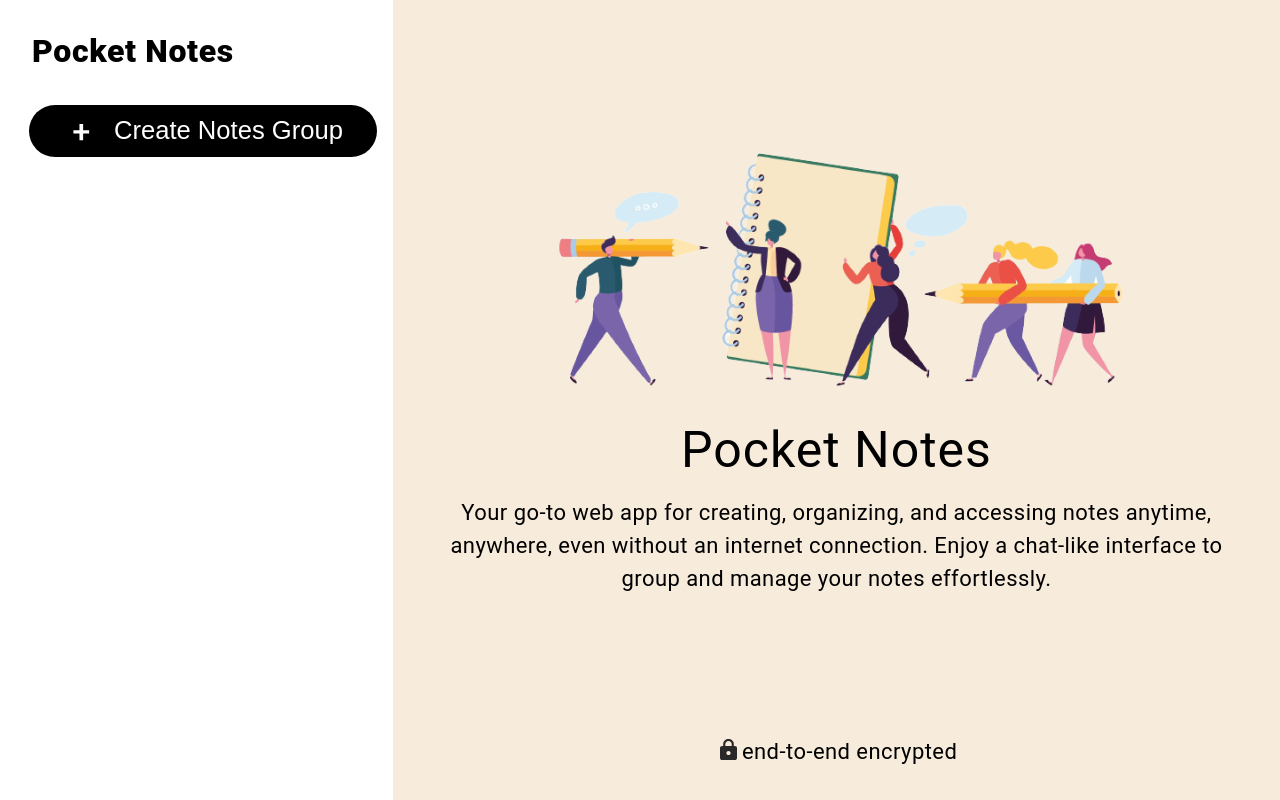
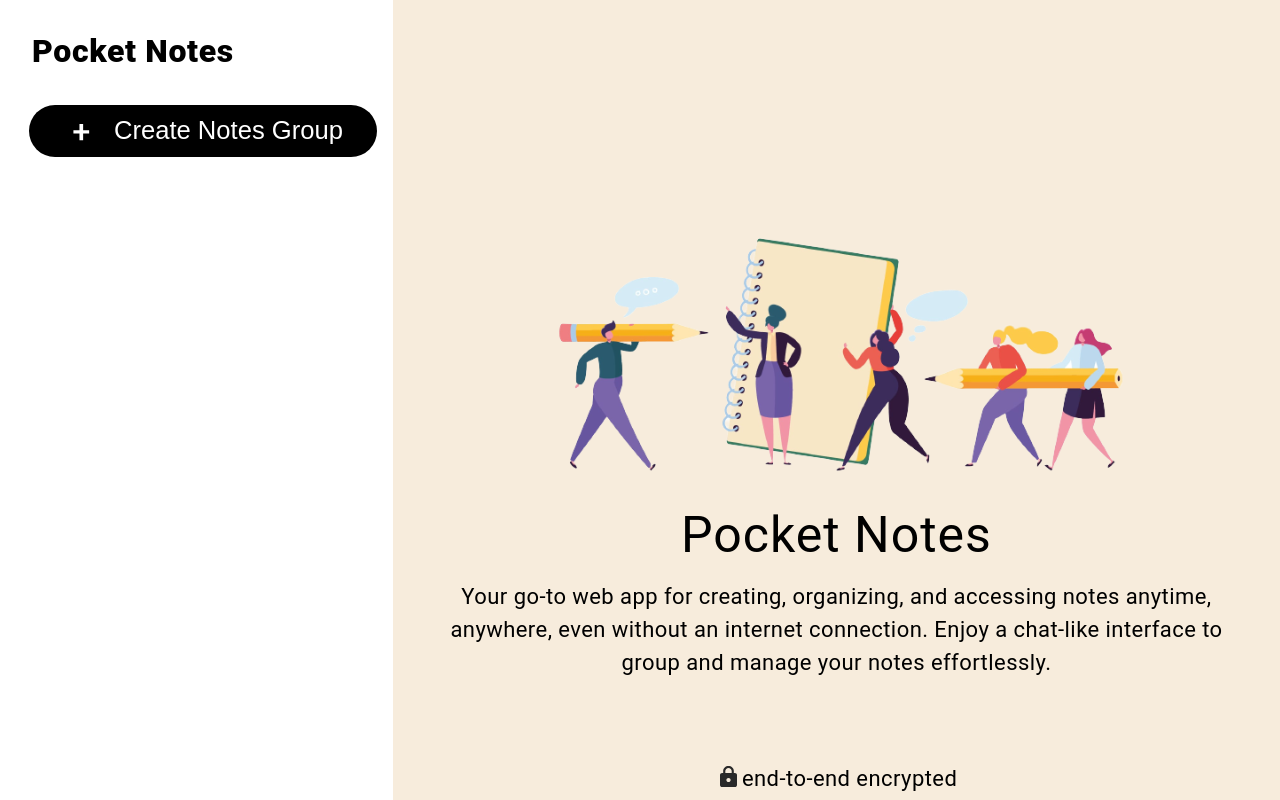
Before and after one commit to Pranali2002/PocketNotes, a React (Create React App) app: page / in a window 1280 px wide. Built offline with nearby package versions, Linux system fonts and the light colour scheme.

Commit message:
landing bottom fixed

```diff
--- a/src/App.css
+++ b/src/App.css
@@ -413,10 +413,11 @@ html, body {
 .encryption {
   display: -webkit-inline-box;
   flex-direction: row;
+  position: absolute;
   padding-top: 15%;
   bottom: 0;
   padding-bottom: 0;
-  margin-bottom: 0;
+  margin-bottom: 1%;
 }
 
 .encryption-img {
```
Also changed, not shown: src/App.js (line endings or trailing spaces).
